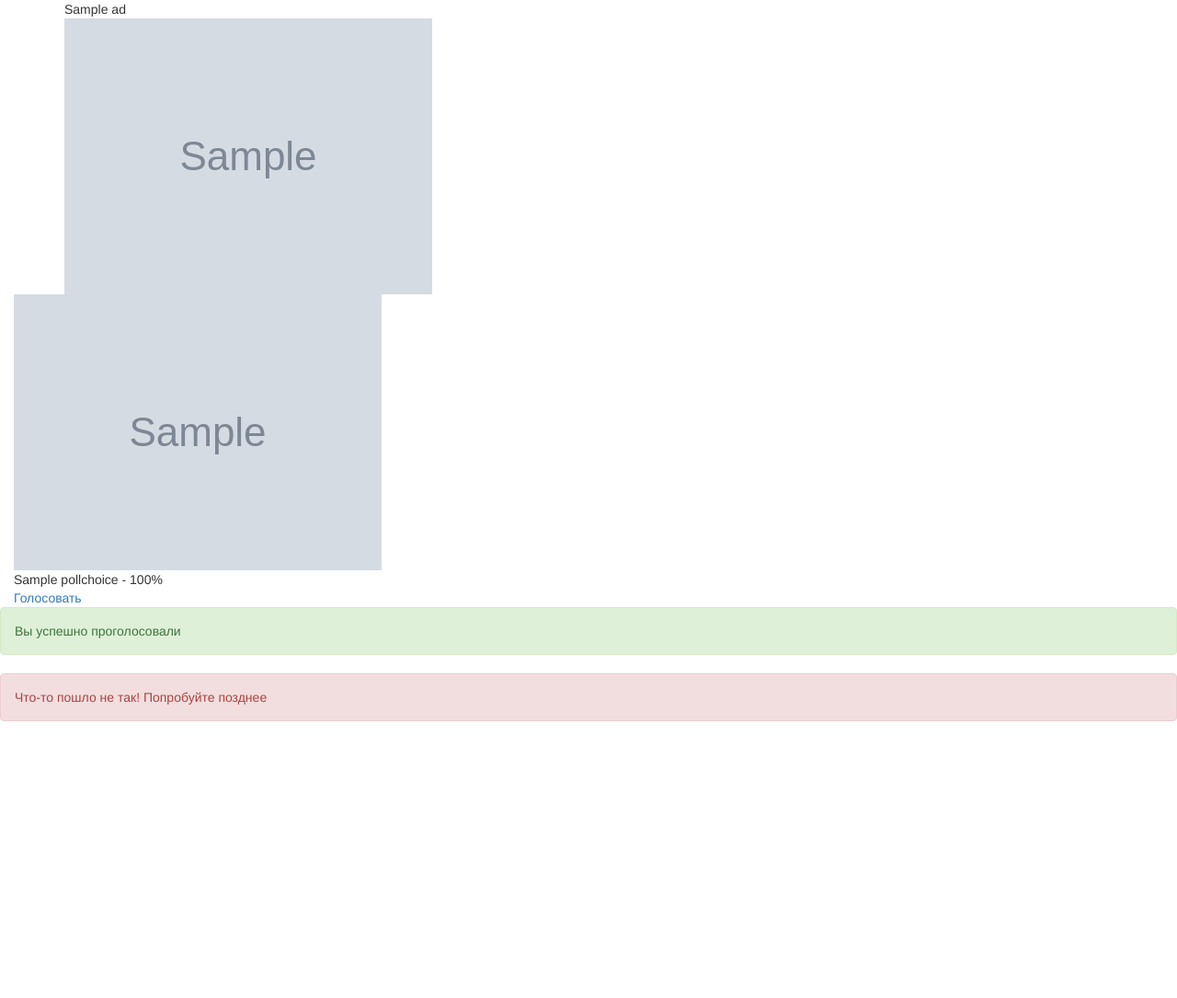
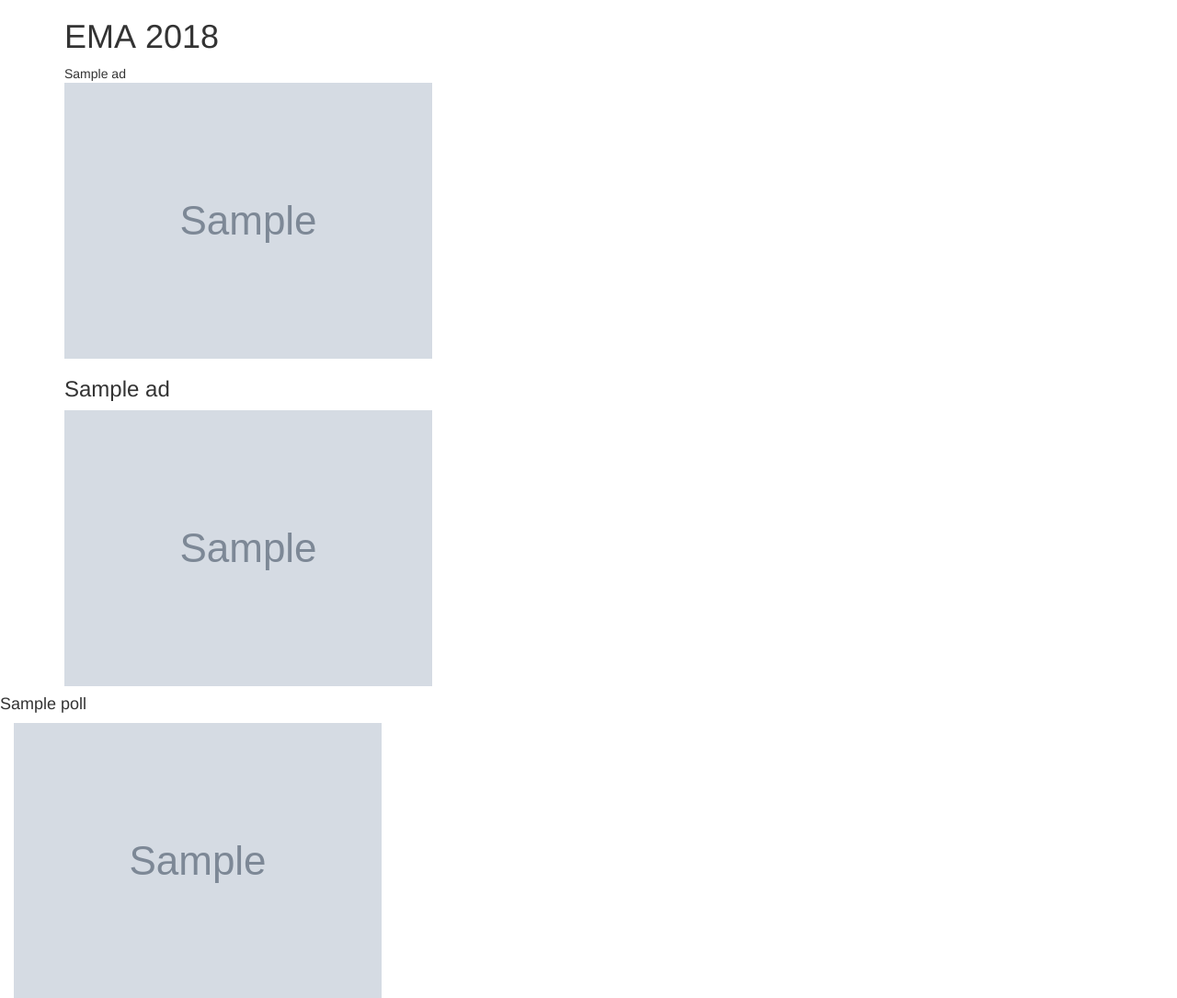
Before and after one commit to kairatomurbek2/voting-muzzone, a Django app: page / in a window 1280 px wide. Shown: the part 40-1125 px from the top of the page at 92% size. Before the commit the page ends 824 px from the top, so only its background shows below. Run offline with Django 3.2, Linux system fonts and the light colour scheme; tables that the repository leaves empty hold one stand-in row (values such as "Sample post"); grey boxes marked "Sample" are stand-in pictures; some libraries are stand-ins or nearby versions.

Commit message:
block changes

```diff
--- a/web-application/templates/index.html
+++ b/web-application/templates/index.html
@@ -7,6 +7,9 @@
 
     <div class="container">
         <div class="title">
+            <h1 class="title-h1">ЕМА 2018</h1>
+        </div>
+        <div class="title" style="padding-bottom: 0;">
             <div class="title__heading">{{ ad.title }}</div>
             <div class="title__body">
             </div>
@@ -19,15 +22,36 @@
             </div>
         </div>
     </div>
+    <div class="container">
+        <div class="ads">
+            <div class="row" style="justify-content: center;">
+                {% for ad in ads %}
+                    <div class="col-xs-12 col-sm-4 col-md-3 col-lg-2">
+                        <div class="ad">
+                            <h3 class="ad__title">{{ad.title}}</h3>
+                            <div class="ad__image">
+                                {% if ad.image %}
+                                    {% thumbnail ad.image "450x280" as im %}
+                                        <img src="{{ im.url }}" alt="{{ ad.title }}">
+                                    {% endthumbnail %}
+                                {% endif %}
+                            </div>
+                        </div>
+                    </div>
+                {% endfor %}
+            </div>
+        </div>
+    </div>
     <div class="video">
         <div class="container-fluid">
             <div class="row" id="object_list">
+                <h4 class="poll">{{ poll.title }} </h4>
                 {% include 'paginate.html' %}
             </div>
         </div>
     </div>
     {% if choices.has_next %}
-         <a id="pagination_button" href="" onclick="pagination();return false;" class="button-big">Загрузить еще</a>
+        <a id="pagination_button" href="" onclick="pagination();return false;" class="button-big">Загрузить еще</a>
     {% endif %}
 
 {% endblock %}
--- a/web-application/templates/paginate.html
+++ b/web-application/templates/paginate.html
@@ -14,8 +14,7 @@
                     <span id="percent-{{ choice.id }}" class="video__song">{{ choice.percent | default_if_none:"0"}}%</span>
                 </div>
                 <div class="video__vote">
-                                <a href="#" onclick="vote(event, '{{ choice.poll.pk }}', '{{ choice.pk }}')"
-                                   class="button-big">Голосовать</a>
+                    <a href="#" onclick="vote(event, '{{ choice.poll.pk }}', '{{ choice.pk }}')" class="button-big">Голосовать</a>
                 </div>
             </div>
         </div>
--- a/web-application/web/views.py
+++ b/web-application/web/views.py
@@ -29,10 +29,13 @@ def vote(request, **kwargs):
 def feed(request):
     poll = Poll.objects.filter(is_active=True).last()
     ad = Ad.objects.last()
+    ads = Ad.objects.all();
     data = {}
     page = request.GET.get('page', 1)
     if ad:
         data['ad'] = ad
+    if ads:
+        data['ads'] = ads
     if poll:
         choices = Paginator(poll.get_result(), 12)
         data['poll'] = poll
```
Also changed, not shown: 3 other files. Lines whose indentation alone changed are shown as unchanged.
